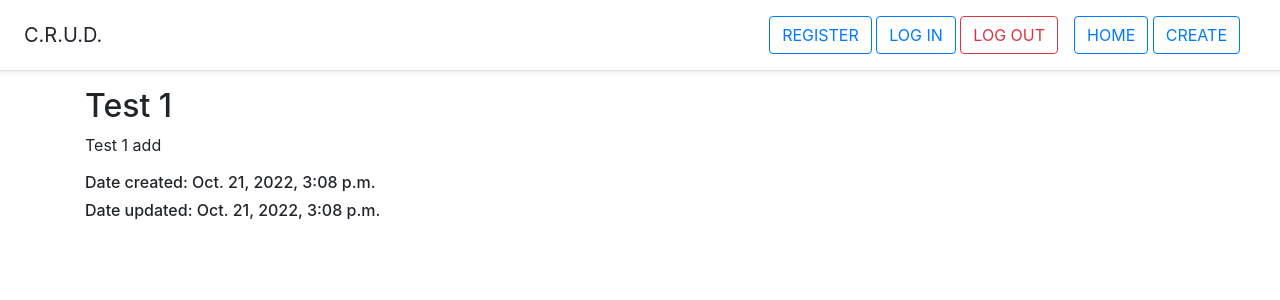
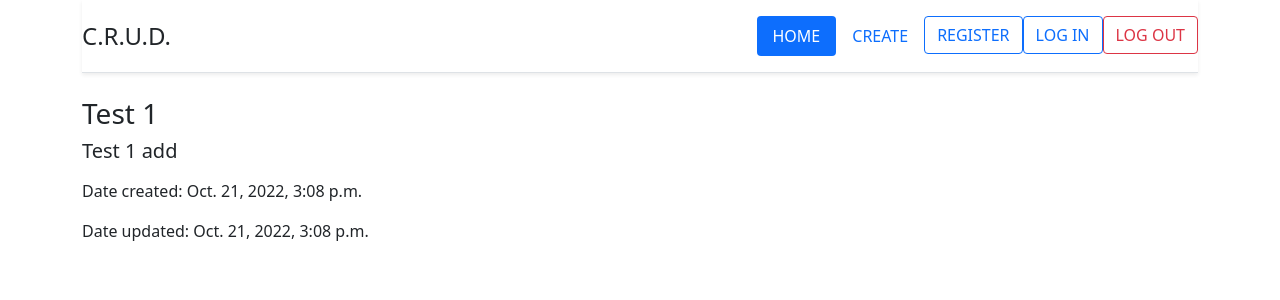
Before and after one commit to Radzivon-Karachun/django_CRUD_Project, a Django app: page /3/ in a window 1280 px wide. Shown: the top 300 px of the page. Run offline with Django 4.2, Linux system fonts and the light colour scheme; data comes from the database, SQL or seed files in the repository; some libraries are stand-ins or nearby versions.

Commit message:
Modification pages

```diff
--- a/templates/base.html
+++ b/templates/base.html
@@ -7,36 +7,49 @@
     <meta name="viewport" content="width=device-width, initial-scale=1, shrink-to-fit=no">
 
     <!-- Bootstrap CSS -->
-    <link rel="stylesheet" href="https://stackpath.bootstrapcdn.com/bootstrap/4.5.2/css/bootstrap.min.css"
-          integrity="sha384-JcKb8q3iqJ61gNV9KGb8thSsNjpSL0n8PARn9HuZOnIxN0hoP+VmmDGMN5t9UJ0Z" crossorigin="anonymous">
+    <link href="https://cdn.jsdelivr.net/npm/bootstrap@5.1.3/dist/css/bootstrap.min.css" rel="stylesheet"
+          integrity="sha384-1BmE4kWBq78iYhFldvKuhfTAU6auU8tT94WrHftjDbrCEXSU1oBoqyl2QvZ6jIW3" crossorigin="anonymous">
     <link rel="shortcut icon" href="#"/>
+
     <title>Hello, world!</title>
+
 </head>
+
 <body>
-<div class="d-flex flex-column flex-md-row align-items-center p-3 px-md-4 mb-3 bg-white border-bottom shadow-sm">
-    <h5 class="my-0 mr-md-auto font-weight-normal">C.R.U.D.</h5>
-    <nav class="my-2 my-md-0 mr-md-3">
-        <a class="btn btn-outline-primary" href="{% url 'signup_page' %}">REGISTER</a>
-        <a class="btn btn-outline-primary" href="{% url 'login_page' %}">LOG IN</a>
-        <a class="btn btn-outline-danger" href="{% url 'logout_page' %}">LOG OUT</a>
-    </nav>
-    <nav class="my-2 my-md-0 mr-md-3">
-        <a class="btn btn-outline-primary" href="{% url 'home' %}">HOME</a>
-        <a class="btn btn-outline-primary" href="{% url 'create_blog_page' %}">CREATE</a>
-    </nav>
+<div class="container">
+    <header class="d-flex flex-wrap justify-content-center py-3 mb-4 bg-white border-bottom shadow-sm">
+        <a href="/" class="d-flex align-items-center mb-3 mb-md-0 me-md-auto text-dark text-decoration-none">
+            <span class="fs-4">C.R.U.D.</span>
+        </a>
+
+        <ul class="nav nav-pills">
+            <li class="nav-item"><a href="{% url 'home' %}" class="nav-link active" aria-current="page">HOME</a></li>
+            <li class="nav-item"><a href="{% url 'create_blog_page' %}" class="nav-link">CREATE</a></li>
+            <li class="nav-item"><a href="{% url 'signup_page' %}" class="btn btn-outline-primary">REGISTER</a></li>
+            <li class="nav-item"><a href="{% url 'login_page' %}" class="btn btn-outline-primary">LOG IN</a></li>
+            <li class="nav-item"><a href="{% url 'logout_page' %}" class="btn btn-outline-danger">LOG OUT</a></li>
+        </ul>
+    </header>
 </div>
+
 
 <!-- Optional JavaScript -->
 <!-- jQuery first, then Popper.js, then Bootstrap JS -->
 <script src="https://ajax.googleapis.com/ajax/libs/jquery/3.5.1/jquery.min.js"></script>
-<script src="https://cdn.jsdelivr.net/npm/popper.js@1.16.1/dist/umd/popper.min.js"
-        integrity="sha384-9/reFTGAW83EW2RDu2S0VKaIzap3H66lZH81PoYlFhbGU+6BZp6G7niu735Sk7lN"
+
+<script src="https://cdn.jsdelivr.net/npm/bootstrap@5.1.3/dist/js/bootstrap.bundle.min.js"
+        integrity="sha384-ka7Sk0Gln4gmtz2MlQnikT1wXgYsOg+OMhuP+IlRH9sENBO0LRn5q+8nbTov4+1p"
         crossorigin="anonymous"></script>
-<script src="https://stackpath.bootstrapcdn.com/bootstrap/4.5.2/js/bootstrap.min.js"
-        integrity="sha384-B4gt1jrGC7Jh4AgTPSdUtOBvfO8shuf57BaghqFfPlYxofvL8/KUEfYiJOMMV+rV"
+<script src="https://cdn.jsdelivr.net/npm/@popperjs/core@2.10.2/dist/umd/popper.min.js"
+        integrity="sha384-7+zCNj/IqJ95wo16oMtfsKbZ9ccEh31eOz1HGyDuCQ6wgnyJNSYdrPa03rtR1zdB"
         crossorigin="anonymous"></script>
+<script src="https://cdn.jsdelivr.net/npm/bootstrap@5.1.3/dist/js/bootstrap.min.js"
+        integrity="sha384-QJHtvGhmr9XOIpI6YVutG+2QOK9T+ZnN4kzFN1RtK3zEFEIsxhlmWl5/YESvpZ13"
+        crossorigin="anonymous"></script>
+
 {% block content %}
 
 {% endblock %}
+
 </body>
 </html>
--- a/templates/crud/detail_page.html
+++ b/templates/crud/detail_page.html
@@ -2,9 +2,9 @@
 
 {% block content %}
     <div class="container">
-        <h2>{{ blog.title }}</h2>
-        <p>{{ blog.body }}</p>
-        <h6>Date created: {{ blog.create_date }}</h6>
-        <h6>Date updated: {{ blog.update_date }}</h6>
+        <h3>{{ blog.title }}</h3>
+        <h5><p>{{ blog.body }}</p></h5>
+        <p>Date created: {{ blog.create_date }}</p>
+        <p>Date updated: {{ blog.update_date }}</p>
     </div>
 {% endblock %}
```
Also changed, not shown: templates/crud/home.html (+14 -10 lines).
